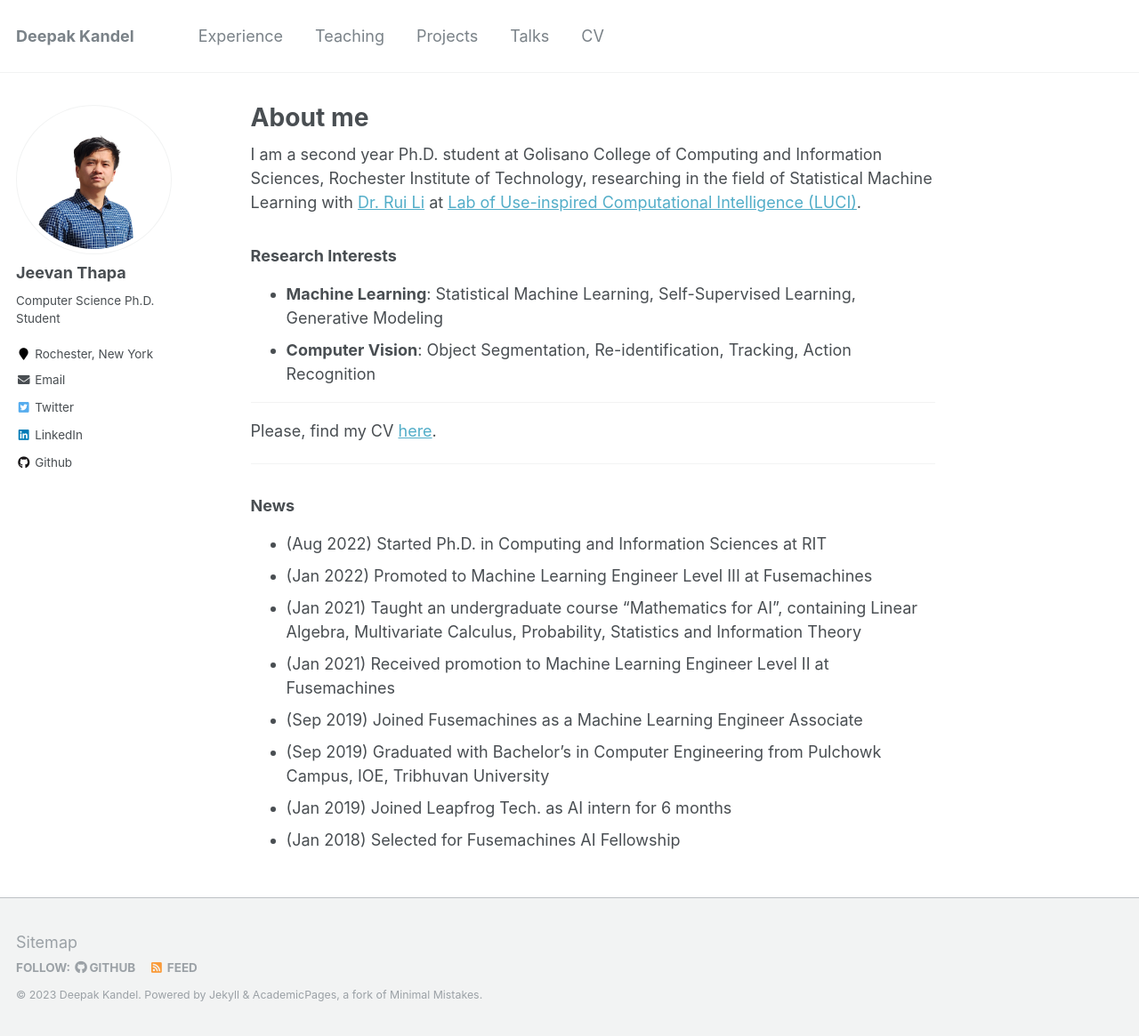
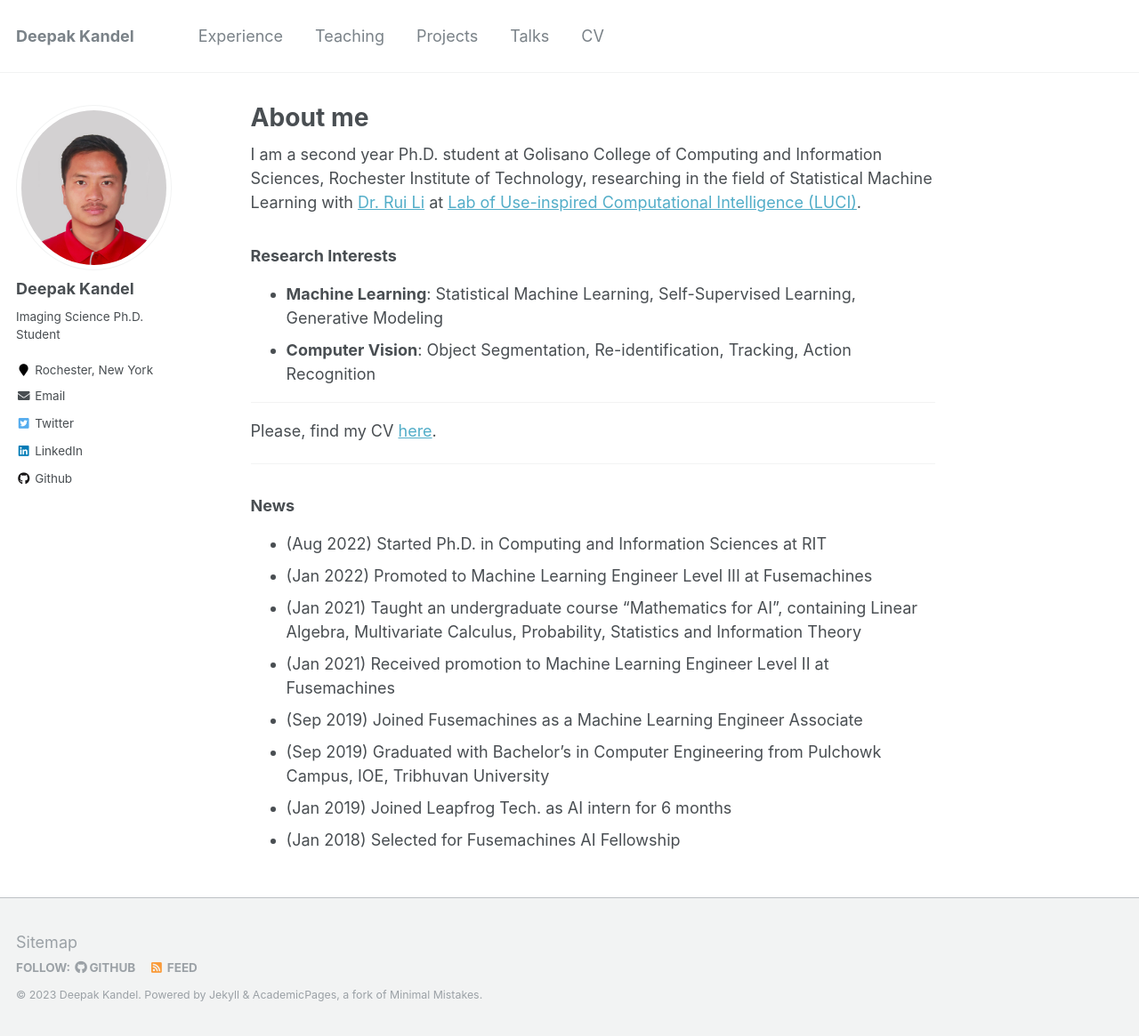
Before and after one commit to kandeldeepak46/kandeldeepak46.github.io, a Jekyll site: the page built from _pages/about.md, in a window 1280 px wide and 1165 px high. Shown: the whole window at 89% size. Built offline with Jekyll 4.4.1, drawn with Linux system fonts in a browser that asks for light colours.

Commit message:
initial commit

```diff
--- a/_config.yml
+++ b/_config.yml
@@ -80,14 +80,14 @@ analytics:
 
 # Site Author
 author:
-  name             : "Jeevan Thapa"
-  avatar           : "jeevan_latest.png"
-  bio              : "Computer Science Ph.D. Student"
+  name             : "Deepak Kandel"
+  avatar           : "profile.png"
+  bio              : "Imaging Science Ph.D. Student"
   location         : "Rochester, New York"
   employer         :
   pubmed           : #"https://www.ncbi.nlm.nih.gov/pubmed/?term=john+snow"
   googlescholar    : #"https://yourfullgooglescholarurl.com"
-  email            : "jt4812@g.rit.com"
+  email            : "dk6012@rit.edu"
   researchgate     :  # example: "https://www.researchgate.net/profile/yourprofile"
   uri              :
   bitbucket        :
@@ -96,7 +96,7 @@ author:
   flickr           :
   facebook         :
   foursquare       :
-  github           : "thapa-jeevan"
+  github           : "kandeldeepak46"
   google_plus      :
   keybase          :
   instagram        :
@@ -109,7 +109,7 @@ author:
   stackoverflow    : # https://stackoverflow.com/users/123456/username
   steam            :
   tumblr           :
-  twitter          : "thapa_jeevan_sm"
+  twitter          : "kandeldeepak46"
   vine             :
   weibo            :
   xing             :
```
